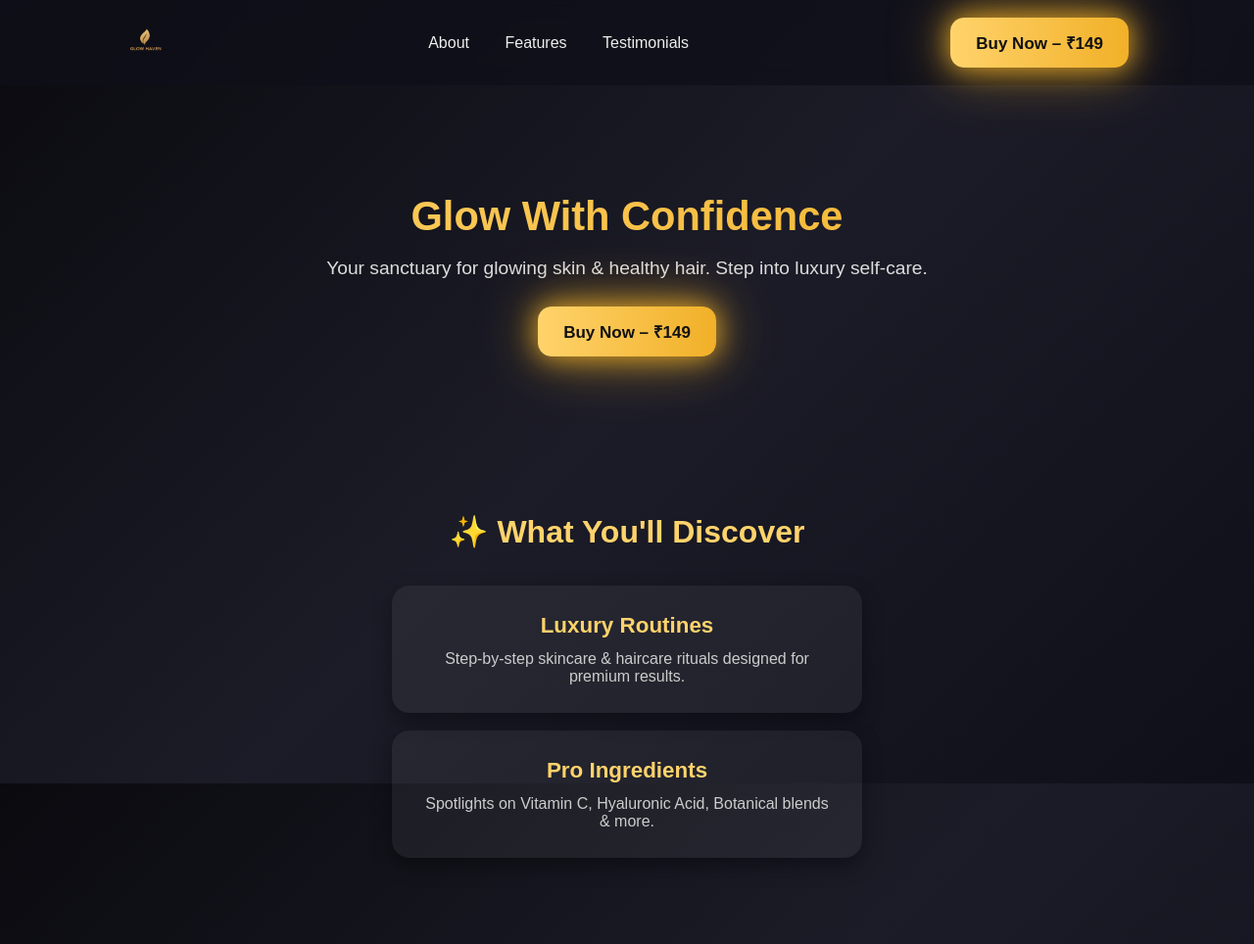
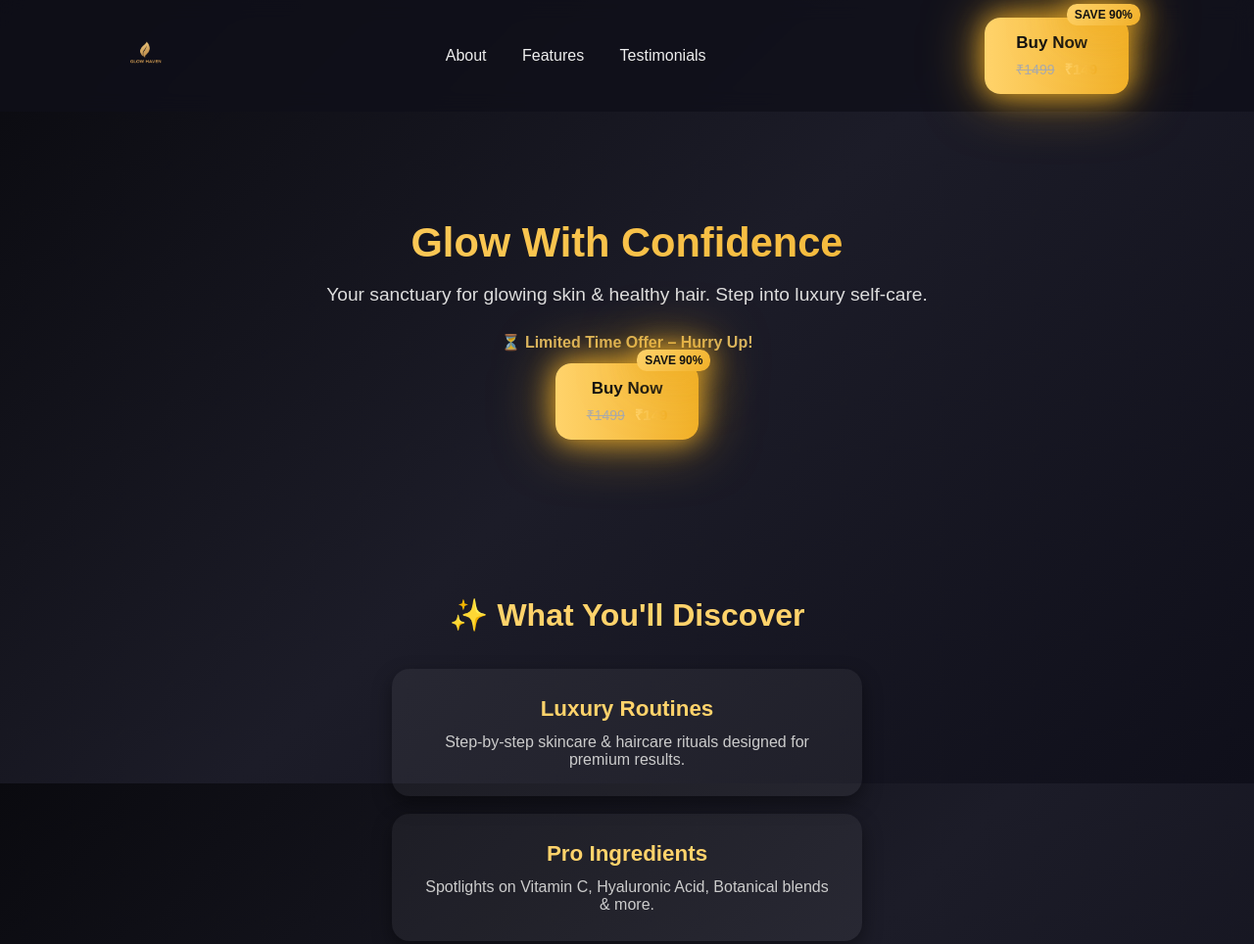
Before and after one commit to brogamers909099-bot/Glow-haven-landing, a plain HTML site: page index.html in a window 1280 px wide. Shown: the top 964 px of the page at 98% size. Drawn offline with Linux system fonts and the light colour scheme.

Commit message:
Update index.html

```diff
--- a/index.html
+++ b/index.html
@@ -5,7 +5,6 @@
   <meta name="viewport" content="width=device-width, initial-scale=1.0">
   <title>Glow Haven</title>
   <style>
-    /* Reset */
     *{margin:0;padding:0;box-sizing:border-box;font-family:'Poppins',sans-serif;}
 
     body{
@@ -62,11 +61,24 @@
       margin-bottom:28px;
     }
 
-    /* Glowing gold buy button */
+    .offer-text{
+      font-size:1rem;
+      font-weight:600;
+      color:#ffd36b;
+      margin-bottom:12px;
+      animation: blink 1.6s infinite;
+    }
+
+    @keyframes blink {
+      0%,100% { opacity:1; }
+      50% { opacity:0.6; }
+    }
+
+    /* Gold glowing buy button */
     .btn-gold{
       display:inline-block;
-      padding:14px 26px;
-      border-radius:14px;
+      padding:16px 32px;
+      border-radius:16px;
       font-weight:700;
       font-size:17px;
       text-decoration:none;
@@ -75,11 +87,49 @@
       box-shadow: 0 0 15px rgba(241,176,40,0.6), 0 0 30px rgba(241,176,40,0.4);
       animation: glowPulse 2s infinite ease-in-out;
       transition: transform .16s ease;
+      position: relative;
     }
 
     .btn-gold:hover{
       transform: translateY(-3px) scale(1.05);
       box-shadow: 0 0 25px rgba(241,176,40,0.85), 0 0 50px rgba(241,176,40,0.65);
+    }
+
+    /* SAVE badge */
+    .save-badge{
+      position:absolute;
+      top:-14px;
+      right:-12px;
+      background:linear-gradient(135deg,#ffd36b,#f1b028);
+      color:#111;
+      font-size:12px;
+      font-weight:700;
+      padding:4px 8px;
+      border-radius:10px;
+      box-shadow:0 0 12px rgba(241,176,40,0.7);
+      animation: glowPulse 2s infinite ease-in-out;
+    }
+
+    .price{
+      display:block;
+      font-size:14px;
+      font-weight:500;
+      margin-top:6px;
+    }
+
+    .old-price{
+      text-decoration: line-through;
+      color:#aaa;
+      margin-right:6px;
+    }
+
+    .new-price{
+      color:#111;
+      background:linear-gradient(90deg,#ffd36b,#f1b028);
+      -webkit-background-clip:text;
+      -webkit-text-fill-color:transparent;
+      font-weight:700;
+      font-size:15px;
     }
 
     @keyframes glowPulse {
@@ -147,13 +197,28 @@
       <a href="#">Features</a>
       <a href="#">Testimonials</a>
     </nav>
-    <a href="https://spf.bio/5SLls" class="btn-gold">Buy Now – ₹149</a>
+    <a href="https://spf.bio/5SLls" class="btn-gold">
+      Buy Now
+      <span class="save-badge">SAVE 90%</span>
+      <span class="price">
+        <span class="old-price">₹1499</span>
+        <span class="new-price">₹149</span>
+      </span>
+    </a>
   </header>
 
   <section class="hero">
     <h1>Glow With Confidence</h1>
     <p>Your sanctuary for glowing skin & healthy hair. Step into luxury self-care.</p>
-    <a href="https://spf.bio/5SLls" class="btn-gold">Buy Now – ₹149</a>
+    <div class="offer-text">⏳ Limited Time Offer – Hurry Up!</div>
+    <a href="https://spf.bio/5SLls" class="btn-gold">
+      Buy Now
+      <span class="save-badge">SAVE 90%</span>
+      <span class="price">
+        <span class="old-price">₹1499</span>
+        <span class="new-price">₹149</span>
+      </span>
+    </a>
   </section>
 
   <section class="features">
```
